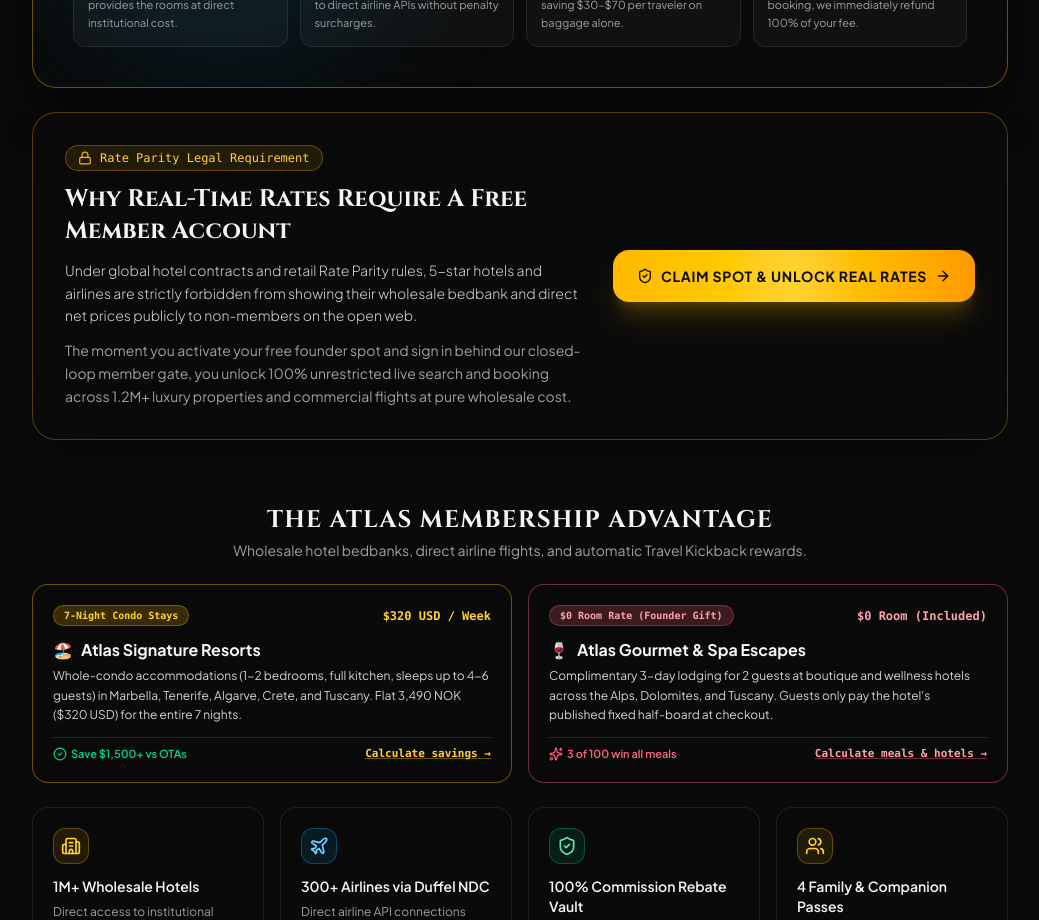
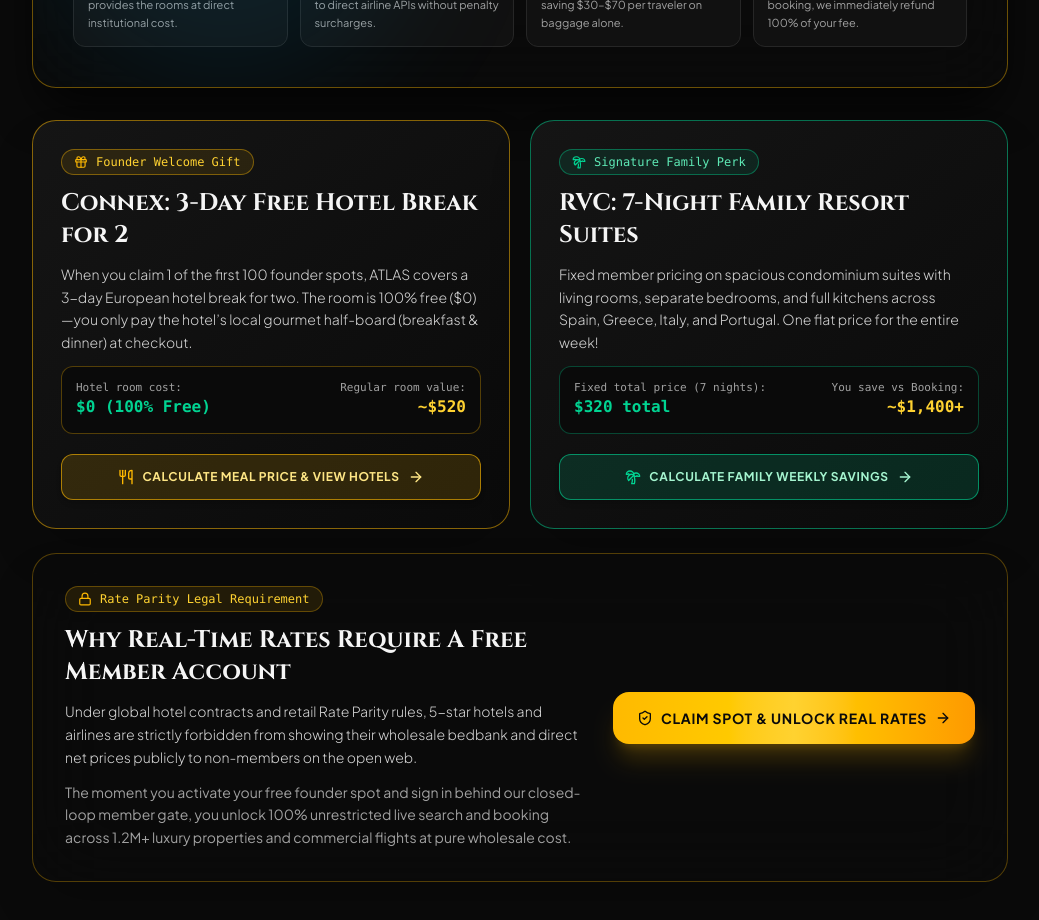
Before and after one commit to aiappsy/atlasprelaunch, a React (Vite) app: page / in a window 1280 px wide. Shown: the part 2640-3560 px from the top of the page, without its empty margins (120-1159 px from the left). Built offline with nearby package versions, Linux system fonts and the light colour scheme; no server answers; a web font is replaced by a local one.

Commit message:
feat(perks): add explicit Connex and RVC spotlight cards with direct modal calculator triggers beneath main calculator

```diff
--- a/src/App.tsx
+++ b/src/App.tsx
@@ -324,6 +324,7 @@
           initialMode={calculatorMode}
           onUnlockSavings={handleUnlockSavings}
           onCalculationTrigger={handleCalculationTrigger}
+          onOpenPerkModal={handleOpenPerkModal}
         />
 
         {/* Club Pillars */}
--- a/src/components/DynamicSavingsCalculator.tsx
+++ b/src/components/DynamicSavingsCalculator.tsx
@@ -15,6 +15,8 @@
   Lock,
   Gift,
   Check,
+  Palmtree,
+  Utensils,
 } from 'lucide-react';
 import {
   CurrencyCode,
@@ -26,18 +28,21 @@
   formatPerNightRate,
 } from '../lib/calculatorModel';
 import { useLanguage } from '../lib/i18n/LanguageContext';
+import { PerkExplainerTab } from './PerkExplainerModal';
 
 export type CalculatorMode = 'package' | 'flights' | 'hotels';
 
 interface DynamicSavingsCalculatorProps {
   onUnlockSavings: (savings: CalculationResult) => void;
   onCalculationTrigger?: () => void;
+  onOpenPerkModal?: (tab: PerkExplainerTab) => void;
   initialMode?: CalculatorMode;
 }
 
 export const DynamicSavingsCalculator: React.FC<DynamicSavingsCalculatorProps> = ({
   onUnlockSavings,
   onCalculationTrigger,
+  onOpenPerkModal,
   initialMode = 'package',
 }) => {
   const { t, isNorwegian } = useLanguage();
@@ -713,6 +718,87 @@
         </div>
       </div>
 
+      {/* TWO EXCLUSIVE SIGNATURE PERKS: CONNEX & RVC */}
+      <div className="mt-8 grid grid-cols-1 md:grid-cols-2 gap-5 text-left">
+        {/* CARD 1: CONNEX (Founding Member Welcome Gift) */}
+        <div className="p-6 sm:p-7 rounded-3xl bg-gradient-to-br from-neutral-900/90 to-neutral-950 border border-amber-400/50 shadow-2xl flex flex-col justify-between relative overflow-hidden">
+          <div className="space-y-3">
+            <div className="inline-flex items-center gap-2 px-3 py-1 rounded-full bg-amber-400/10 border border-amber-400/40 text-amber-300 text-xs font-mono">
+              <Gift className="w-3.5 h-3.5 text-amber-400" />
+              <span>{isNorwegian ? 'Founding Member Velkomstgave' : 'Founder Welcome Gift'}</span>
+            </div>
+            <h3 className="font-cinzel text-xl sm:text-2xl font-bold text-neutral-100">
+              {isNorwegian ? 'Connex: 3 Dager Gratis Hotell for 2' : 'Connex: 3-Day Free Hotel Break for 2'}
+            </h3>
+            <p className="text-xs sm:text-sm text-neutral-300 leading-relaxed font-light">
+              {isNorwegian
+                ? 'Når du sikrer deg et av de 100 første medlemskapene, spanderer ATLAS et 3-dagers hotellopphold for to personer i Europa (Holiday Plus-nettverket). Rommet koster 0 kr – du betaler kun hotellets lokale gourmet-halvpensjon (frokost & middag) ved utsjekk.'
+                : 'When you claim 1 of the first 100 founder spots, ATLAS covers a 3-day European hotel break for two. The room is 100% free ($0)—you only pay the hotel’s local gourmet half-board (breakfast & dinner) at checkout.'}
+            </p>
+
+            <div className="p-3.5 rounded-xl bg-neutral-950 border border-amber-400/30 flex items-center justify-between text-xs font-mono">
+              <div>
+                <span className="text-neutral-400 block text-[11px]">{isNorwegian ? 'Hotellrompris:' : 'Hotel room cost:'}</span>
+                <span className="text-emerald-400 font-bold text-base">{isNorwegian ? '0 kr (100% Gratis)' : '$0 (100% Free)'}</span>
+              </div>
+              <div className="text-right">
+                <span className="text-neutral-400 block text-[11px]">{isNorwegian ? 'Normal romverdi:' : 'Regular room value:'}</span>
+                <span className="text-amber-300 font-bold text-base">{isNorwegian ? '~5 400 kr' : '~$520'}</span>
+              </div>
+            </div>
+          </div>
+
+          <button
+            type="button"
+            onClick={() => onOpenPerkModal?.('connex')}
+            className="mt-5 w-full py-3.5 px-4 rounded-xl bg-amber-400/15 hover:bg-amber-400/25 border border-amber-400/60 text-amber-200 font-bold text-xs uppercase tracking-wider transition flex items-center justify-center gap-2 cursor-pointer shadow-md"
+          >
+            <Utensils className="w-4 h-4 text-amber-400" />
+            <span>{isNorwegian ? 'Beregn matpris & se hoteller' : 'Calculate meal price & view hotels'}</span>
+            <ArrowRight className="w-4 h-4" />
+          </button>
+        </div>
+
+        {/* CARD 2: RVC (Resort Vacation Certificate for Family) */}
+        <div className="p-6 sm:p-7 rounded-3xl bg-gradient-to-br from-neutral-900/90 to-neutral-950 border border-emerald-400/50 shadow-2xl flex flex-col justify-between relative overflow-hidden">
+          <div className="space-y-3">
+            <div className="inline-flex items-center gap-2 px-3 py-1 rounded-full bg-emerald-400/10 border border-emerald-400/40 text-emerald-300 text-xs font-mono">
+              <Palmtree className="w-3.5 h-3.5 text-emerald-400" />
+              <span>{isNorwegian ? 'Fast Medlemsfordel for Familien' : 'Signature Family Perk'}</span>
+            </div>
+            <h3 className="font-cinzel text-xl sm:text-2xl font-bold text-neutral-100">
+              {isNorwegian ? 'RVC: 7 Netter Ferieleilighet (4–6 pers)' : 'RVC: 7-Night Family Resort Suites'}
+            </h3>
+            <p className="text-xs sm:text-sm text-neutral-300 leading-relaxed font-light">
+              {isNorwegian
+                ? 'Fast medlemspris på romslige ferieleiligheter med stue, separat soverom og fullt kjøkken i Spania (Tenerife/Marbella), Hellas (Kreta), Italia (Toscana) og Portugal (Algarve). Én fast pris for hele uken for hele reisefølget!'
+                : 'Fixed member pricing on spacious condominium suites with living rooms, separate bedrooms, and full kitchens across Spain, Greece, Italy, and Portugal. One flat price for the entire week!'}
+            </p>
+
+            <div className="p-3.5 rounded-xl bg-neutral-950 border border-emerald-400/30 flex items-center justify-between text-xs font-mono">
+              <div>
+                <span className="text-neutral-400 block text-[11px]">{isNorwegian ? 'Fast totalpris (7 netter):' : 'Fixed total price (7 nights):'}</span>
+                <span className="text-emerald-400 font-bold text-base">{isNorwegian ? '3 490 kr totalt' : '$320 total'}</span>
+              </div>
+              <div className="text-right">
+                <span className="text-neutral-400 block text-[11px]">{isNorwegian ? 'Du sparer vs Booking:' : 'You save vs Booking:'}</span>
+                <span className="text-amber-300 font-bold text-base">{isNorwegian ? '~14 500 kr' : '~$1,400+'}</span>
+              </div>
+            </div>
+          </div>
+
+          <button
+            type="button"
+            onClick={() => onOpenPerkModal?.('rvc')}
+            className="mt-5 w-full py-3.5 px-4 rounded-xl bg-emerald-400/15 hover:bg-emerald-400/25 border border-emerald-400/60 text-emerald-200 font-bold text-xs uppercase tracking-wider transition flex items-center justify-center gap-2 cursor-pointer shadow-md"
+          >
+            <Palmtree className="w-4 h-4 text-emerald-400" />
+            <span>{isNorwegian ? 'Beregn ukesbesparelse for familien' : 'Calculate family weekly savings'}</span>
+            <ArrowRight className="w-4 h-4" />
+          </button>
+        </div>
+      </div>
+
       {/* Rate Parity & Member Exemption Briefing Card */}
       <div className="mt-6 rounded-3xl border border-amber-400/30 bg-neutral-950/90 backdrop-blur-2xl p-6 sm:p-8 shadow-2xl">
         <div className="flex flex-col md:flex-row items-start md:items-center justify-between gap-6">
```
